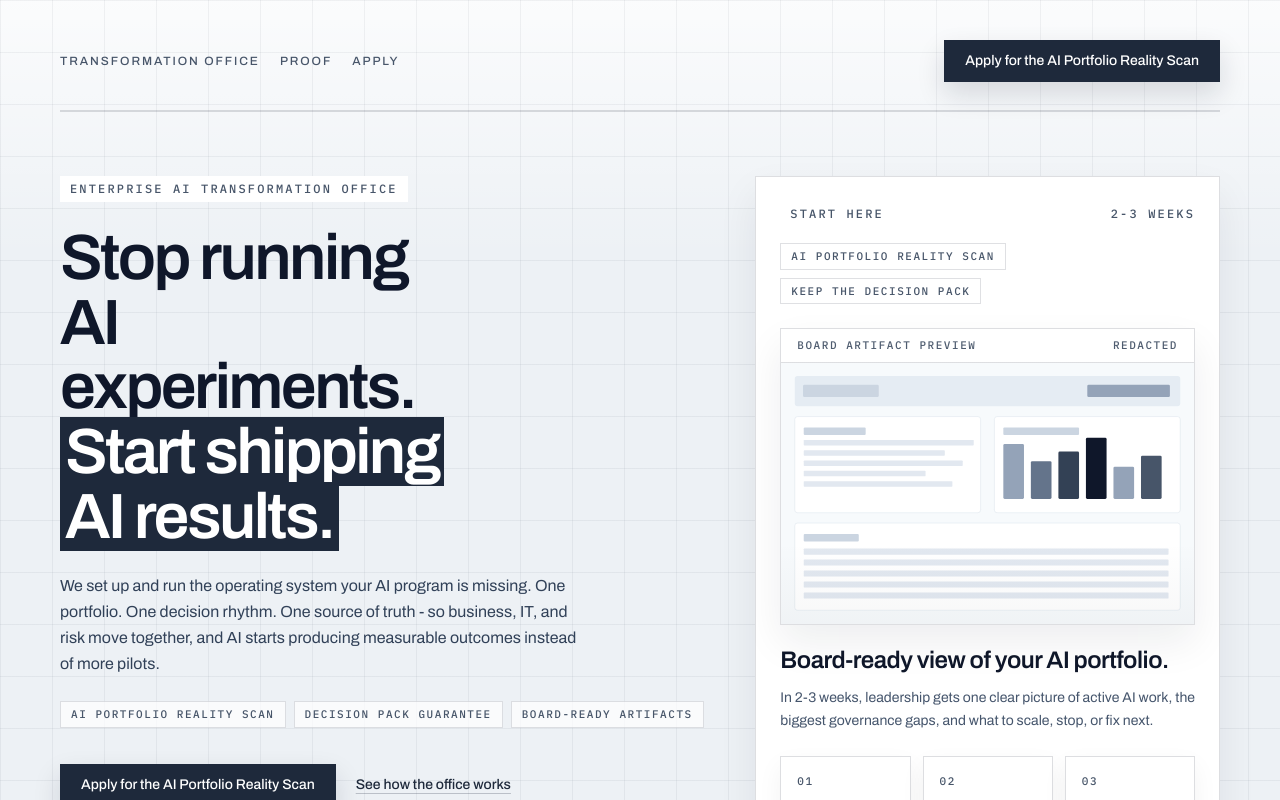
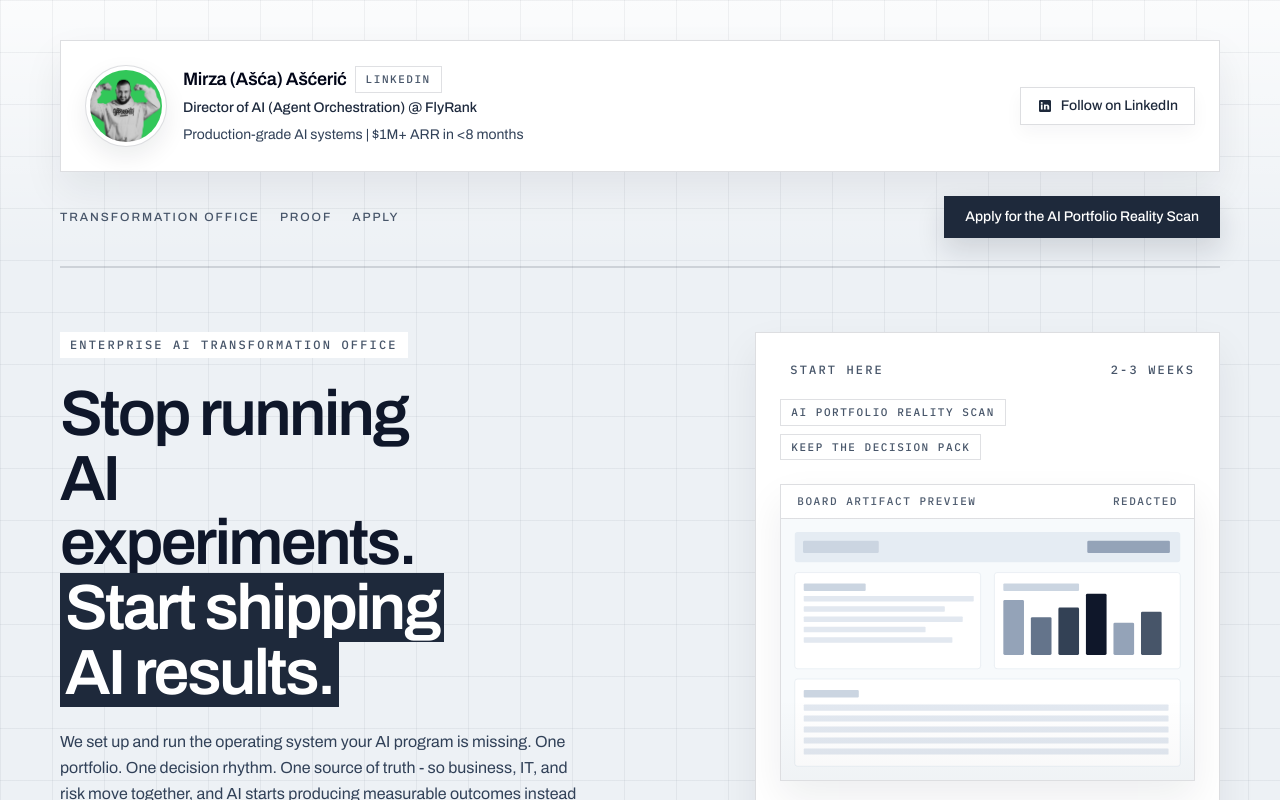
Before and after one commit to mirzaAsca/consultancy-asca, a React (Vite) app: page / in a window 1280 px wide. Shown: the top 800 px of the page. Built offline with nearby package versions, Linux system fonts and the light colour scheme.

Commit message:
`refine landing page with premium surfaces and proof-led hero`

```diff
--- a/src/App.tsx
+++ b/src/App.tsx
@@ -3,12 +3,15 @@ import type { FormEvent } from 'react'
 
 const PRIMARY_EMAIL = 'advisory@enterprise-ai.consulting'
 const SCORECARD_PDF = '/pilot-to-production-scorecard-board-ready-edition.pdf'
+const LINKEDIN_PROFILE = 'https://www.linkedin.com/in/mirzaasceric/'
 const PRIMARY_CTA = 'Apply for the AI Portfolio Reality Scan'
 const MECHANISM_CTA = 'See how the office works'
 const primaryButtonClass =
   'inline-flex items-center justify-center border border-[var(--accent)] bg-[var(--accent)] px-5 py-2.5 text-sm font-medium text-white shadow-[0_12px_28px_rgba(15,23,42,0.14)] transition-[background-color,transform,box-shadow,border-color] duration-200 hover:-translate-y-px hover:border-[var(--accent-hover)] hover:bg-[var(--accent-hover)] hover:shadow-[0_18px_36px_rgba(15,23,42,0.18)] focus-visible:outline-none focus-visible:ring-2 focus-visible:ring-[var(--accent)] focus-visible:ring-offset-2'
 const secondaryButtonClass =
   'inline-flex items-center justify-center text-sm font-medium text-[var(--accent)] underline decoration-[rgba(30,41,59,0.24)] underline-offset-4 transition-colors hover:text-[var(--accent-strong)] hover:decoration-[var(--accent-strong)]'
+const utilityButtonClass =
+  'inline-flex items-center justify-center gap-2 border border-[var(--line)] bg-white px-4 py-2 text-sm font-medium text-[var(--accent)] shadow-[0_8px_18px_rgba(15,23,42,0.04)] transition-[border-color,color,transform,box-shadow] duration-200 hover:-translate-y-px hover:border-[var(--accent-hover)] hover:text-[var(--accent-hover)] hover:shadow-[0_14px_24px_rgba(15,23,42,0.08)] focus-visible:outline-none focus-visible:ring-2 focus-visible:ring-[var(--accent)] focus-visible:ring-offset-2'
 const surfaceClass = 'border border-[var(--line)] bg-[var(--surface)]'
 const panelClass = `premium-panel ${surfaceClass} p-6`
 const cardClass = `premium-card ${surfaceClass} p-5`
@@ -115,6 +118,11 @@ const heroHighlights = [
   { label: '03', title: 'Decision pack', detail: 'Clear scale, stop, and governance actions.' },
 ]
 const frameworkTags = ['NIST AI RMF', 'ISO/IEC 42001', 'OWASP LLM Top 10', 'EU AI Act ready']
+const linkedinProfile = {
+  name: 'Mirza (Ašća) Ašćerić',
+  role: 'Director of AI (Agent Orchestration) @ FlyRank',
+  detail: 'Production-grade AI systems | $1M+ ARR in <8 months'
+}
 
 const fitFor = [
   'Enterprises already investing in AI, with leadership that wants measurable results - fast.',
@@ -197,6 +205,14 @@ function inputClass(hasError: boolean): string {
   }`
 }
 
+function LinkedInIcon() {
+  return (
+    <svg aria-hidden="true" viewBox="0 0 24 24" className="h-4 w-4 fill-current">
+      <path d="M19 3A2 2 0 0 1 21 5V19A2 2 0 0 1 19 21H5A2 2 0 0 1 3 19V5A2 2 0 0 1 5 3H19ZM8.34 17.34V9.82H5.84V17.34H8.34ZM7.09 8.79C7.89 8.79 8.55 8.12 8.55 7.33C8.55 6.53 7.89 5.87 7.09 5.87C6.29 5.87 5.64 6.53 5.64 7.33C5.64 8.12 6.29 8.79 7.09 8.79ZM18.36 17.34V13.22C18.36 10.99 17.17 9.63 15.17 9.63C14.21 9.63 13.5 10.16 13.03 10.66V9.82H10.54C10.57 10.38 10.54 17.34 10.54 17.34H13.03V13.14C13.03 12.92 13.04 12.7 13.11 12.54C13.28 12.1 13.66 11.65 14.31 11.65C15.15 11.65 15.48 12.29 15.48 13.24V17.34H18.36Z" />
+    </svg>
+  )
+}
+
 export default function App() {
   const [form, setForm] = useState<FormState>(initialFormState)
   const [errors, setErrors] = useState<ErrorState>({})
@@ -250,6 +266,45 @@ export default function App() {
       <div className="pointer-events-none absolute inset-0 bg-[linear-gradient(to_right,rgba(15,23,42,0.05)_1px,transparent_1px),linear-gradient(to_bottom,rgba(15,23,42,0.05)_1px,transparent_1px)] bg-[size:52px_52px] [mask-image:linear-gradient(to_bottom,black_18%,transparent_90%)]" />
 
       <main className="relative mx-auto w-full max-w-[1240px] px-6 pb-20 pt-8 sm:px-8 lg:px-10 lg:pt-10">
+        <section className={`reveal mb-6 ${panelClass}`}>
+          <div className="flex flex-col gap-5 lg:flex-row lg:items-center lg:justify-between">
+            <div className="flex min-w-0 items-center gap-4">
+              <div className="shrink-0 rounded-full border border-[var(--line)] bg-white p-1 shadow-[0_10px_24px_rgba(15,23,42,0.08)]">
+                <img
+                  src="/profile.png"
+                  alt={linkedinProfile.name}
+                  className="h-16 w-16 rounded-full object-cover object-center sm:h-18 sm:w-18"
+                  loading="eager"
+                />
+              </div>
+              <div className="min-w-0">
+                <div className="flex flex-wrap items-center gap-2">
+                  <p className="text-base font-semibold tracking-[-0.02em] text-slate-950 sm:text-lg">
+                    {linkedinProfile.name}
+                  </p>
+                  <span className={metaChipClass}>LinkedIn</span>
+                </div>
+                <p className="mt-1 text-sm font-medium leading-relaxed text-slate-800">
+                  {linkedinProfile.role}
+                </p>
+                <p className="mt-1 text-sm leading-relaxed text-slate-700">{linkedinProfile.detail}</p>
+              </div>
+            </div>
+
+            <div className="flex flex-wrap items-center gap-3 lg:justify-end">
+              <a
+                href={LINKEDIN_PROFILE}
+                target="_blank"
+                rel="noreferrer"
+                className={utilityButtonClass}
+              >
+                <LinkedInIcon />
+                Follow on LinkedIn
+              </a>
+            </div>
+          </div>
+        </section>
+
         <header className="reveal border-b-2 border-[var(--line)] pb-7">
           <div className="flex flex-col gap-5 sm:flex-row sm:items-center sm:justify-between">
             <nav className="flex flex-wrap gap-5 text-[12px] font-medium uppercase tracking-[0.16em] text-[var(--muted)]">
```
Also changed, not shown: profile.png (added), public/profile.png (added).
